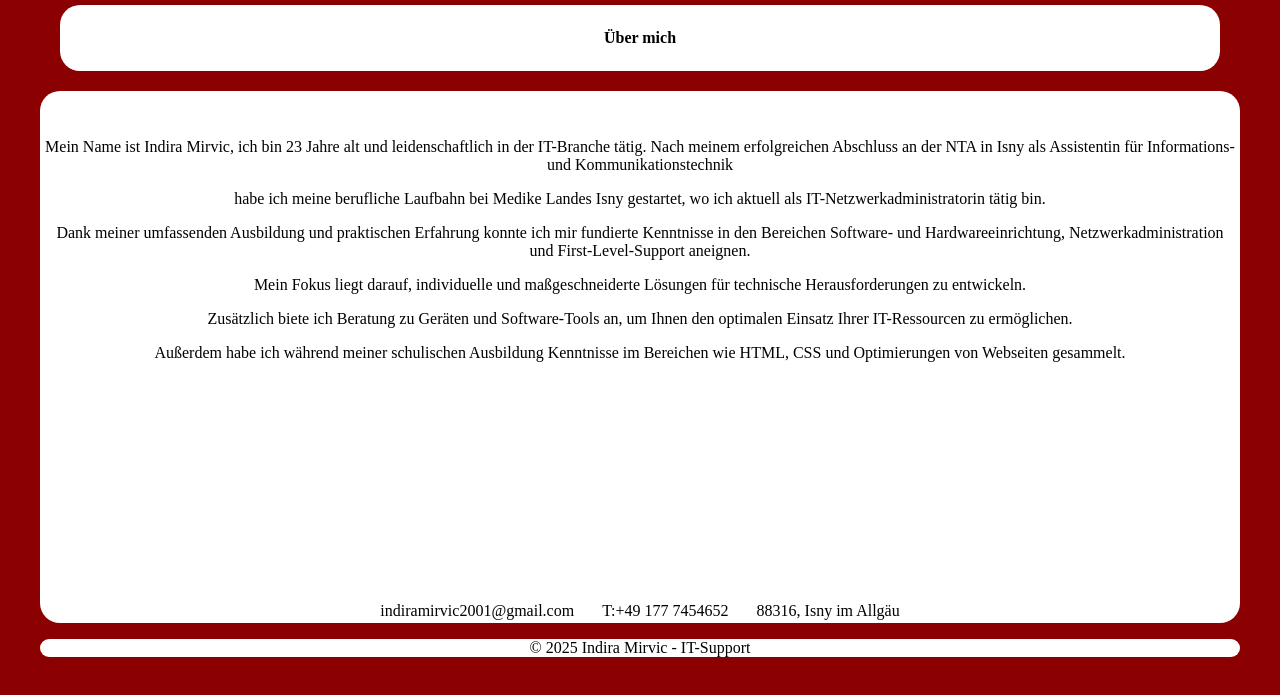
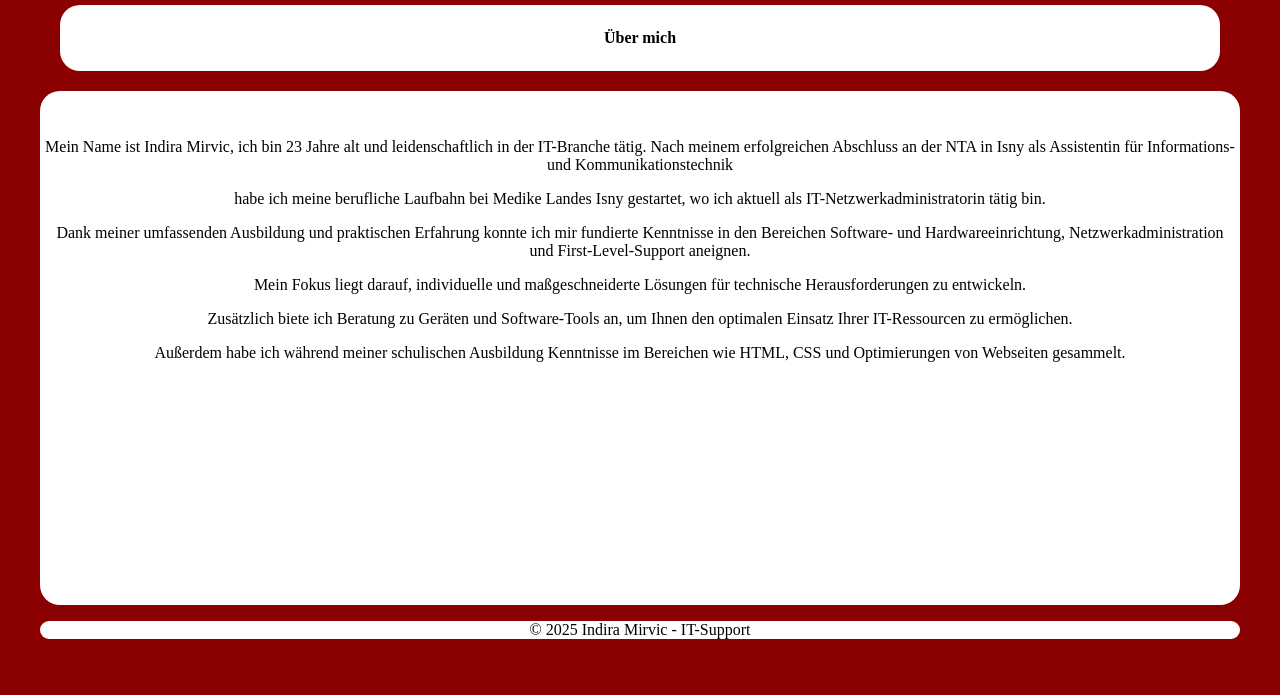
Before and after one commit to indiramirvic/imit-itsupport, a plain HTML site: page me.html in a window 1280 px wide. Shown: the part 167-862 px from the top of the page. Drawn offline with Linux system fonts and the light colour scheme.

Commit message:
Update me.html

```diff
--- a/me.html
+++ b/me.html
@@ -58,7 +58,7 @@ Außerdem habe ich während meiner schulischen Ausbildung Kenntnisse im Bereiche
 
 	<tr><td> <br> </br>  <br> </br>   <br> </br>   <br> </br>  <br> </br>
 	<tr> <td align="middle">  <br> </br>
-	 <a href= "mailto:indiramirvic2001@gmail.com"> indiramirvic2001@gmail.com </a>&nbsp;&nbsp;&nbsp;&nbsp;&nbsp;&nbsp;T:+49 177 7454652&nbsp;&nbsp;&nbsp; &nbsp;&nbsp;&nbsp;88316, Isny im Allgäu
+
                </table>
 	 </div>
 
```
